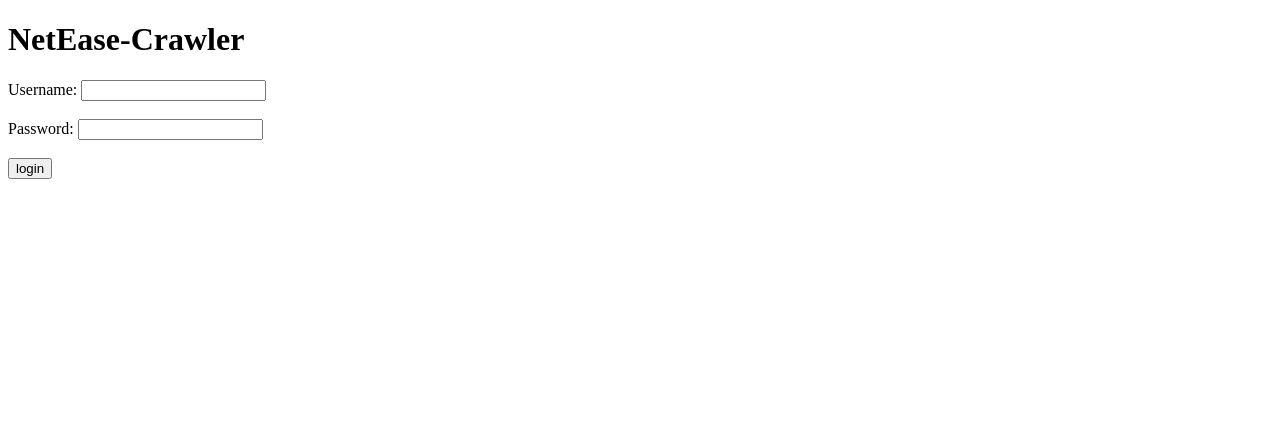
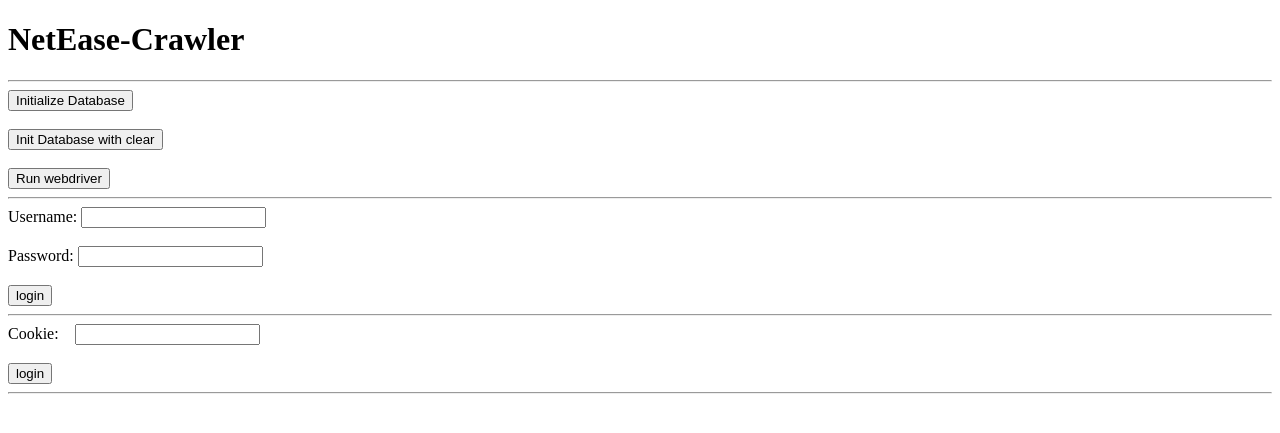
Before and after one commit to SuoweiHu/NetEase-Flask-Application, a Flask app: page / in a window 1280 px wide. Shown: the top 433 px of the page. Run offline with Flask 2, Linux system fonts and the light colour scheme.

Commit message:
完成了初始化页面, 用户登陆页面的前端逻辑(封包前的最后一次提交)

```diff
--- a/crawler_n_db/NetEase_Crawler.py
+++ b/crawler_n_db/NetEase_Crawler.py
@@ -125,7 +125,7 @@ def driver_factory(headless = False):
         driver = webdriver.Chrome(options = chrome_options)
         return driver
 
-__driver__ = driver_factory(headless = True)       # 无界面？(Headless)
+__driver__ = driver_factory(headless = True)
 
 def scroll(driver, repeat = 5):
     for i in range(1, repeat):
@@ -461,3 +461,11 @@ def craw(id):
     parsed_user     = parse_userPage(html_user, recursive=True,recur_limit=sys.maxsize)             # 解析用户页
     # save_toJson(text = parsed_user,     path = FILE_PATH['user'] + 'export.json')
     return parsed_user
+
+def start():
+    __driver__ = driver_factory(headless = True)       # 无界面？(Headless)
+    return
+
+def close():
+    __driver__.quit()
+    return
--- a/flask_app/main.py
+++ b/flask_app/main.py
@@ -1,25 +1,97 @@
+from os import abort
+import sys
+
+from flask.helpers import get_flashed_messages
+sys.path.append("../")
 from flask import Flask, request, render_template
+from crawler_n_db import NetEase_Crawler, NetEase_Mongodb
+
 
 app = Flask(__name__) # Flask web应用实例
+app.secret_key = b'_5#y2L"F4Q8z\n\xec]/'
+
 
 # 主页面 index.html
 @app.route('/')
 def index():
     return render_template("index.html")
 
+
 # 登录页面 login.html
 @app.route('/login', methods=['GET', "POST"])
 def login():
     # 如果HTTP方法为GET,那么就是用args方法获得请求参数
     if(request.method == "GET"):
-        query_dict = dict(request.args)
-        return str(query_dict)
+        return str(dict(request.form))
+
     # 如果HTTP方法为GET,那么就是用form方法获得请求参数
     elif(request.method == "POST"):
         query_dict = dict(request.form)
+        if(request.form.get("option") == "username+password"):
+            username = request.form.get("username")
+            password = request.form.get("password")
+            return f"Username: {username} {password}"
+        elif(request.form.get("option") == "cookie"):
+            cookie = request.form.get("cookie")
+            return f"Cookie: {cookie}"
+
         return str(query_dict)
+
+    # 不对其他方法作响应
     else:
-        return "<h1> Unknown HTTP request method. </h1>"
+        abort(404)
+
+
+# 初始化页面
+def initialize_pkg(request_dict):
+    """
+    request_dict["init_option"] can be either:
+        database-init: connet to the database
+        database-clear: connect/ clear existing docs/ close connection
+        webdriver-init: boot webdriver
+    return
+        True: if operation is a success
+        False: otherwise
+    """
+    if(request_dict["init_option"] == "database-init"):
+        try:
+            NetEase_Mongodb.start(clear=False)
+            return True
+        except:
+            print("Database initalization failure.")
+            return False
+
+    elif(request_dict["init_option"] == "database-init-clear"):
+        try:
+            NetEase_Mongodb.start(clear=True)
+            return True
+        except:
+            print("Database initalization failure.")
+            return False
+
+    elif(request_dict["init_option"] == "webdriver-init"):
+        try:
+            NetEase_Crawler.start(clear=True)
+            return True
+        except:
+            print("Driver initalization failure.")
+            return False
+
+    else:
+        return False
+@app.route('/init', methods=["POST","GET"])
+def initialize():
+    if(request.method == "GET"):
+        request_dict = dict(request.args)
+        initialize_pkg(request_dict)
+        return
+    elif(request.method == "POST"):
+        request_dict = dict(request.form)
+        initialize_pkg(request_dict)
+        return
+    else:
+        abort(404)
+
 
 # 等待页面 wait.html
 @app.route('/wait')
@@ -28,4 +100,5 @@ def wait():
 
 
 if __name__ == "__main__":
+    __driver__ = None
     app.run(host="0.0.0.0", port=9512, debug=True)
--- a/flask_app/templates/index.html
+++ b/flask_app/templates/index.html
@@ -6,11 +6,45 @@
     <title>NetEase-Crawler</title>
 </head>
 <body>
-    <h1>NetEase-Crawler</h1>
+    <!-- Heading  -->
+    <h1>NetEase-Crawler</h1><hr>
+
+    <!-- Initialize Database/Webdriver -->
+    <form action="/init" method="get">
+        <input type="hidden" name="init_option" value="database-init">
+        <input type="submit" value="Initialize Database">
+    </form><br>
+    <form action="/init" method="get">
+        <input type="hidden" name="init_option" value="database-init-clear">
+        <input type="submit" value="Init Database with clear">
+    </form><br>
+    <form action="/init" method="get">
+        <input type="hidden" name="init_option" value="webdriver">
+        <input type="submit" value="Run webdriver">
+    </form><hr>
+
+    <!-- Username+Password/Cookie Upload -->
+    <!-- <div>
+        Select one of the options: <br><br>
+        <input type="radio" name="option" value="account" checked="checked" id=""> Username + Password <br>
+        <input type="radio" name="option" value="cookie" id=""> User Cookie <br>
+    </div>
+    <hr> -->
     <form action="/login" method="post">
-        Username: <input type="text" name="username" id=""><br><br>
-        Password: <input type="password" name="password" id=""><br><br>
-        <input type="submit" value="login">
-    </form>
+        <div>
+            <input type="hidden" name="option" value="username+password">
+            Username: <input type="text" name="username" id=""><br><br>
+            Password: <input type="password" name="password" id=""><br><br>
+            <input type="submit" value="login">
+        </div>
+    </form><hr>
+    <form action="/login" method="post">
+        <div>
+            <input type="hidden" name="option" value="cookie">
+            Cookie: &nbsp;&nbsp;&nbsp;<input type="text" name="cookie" id=""><br><br>
+            <input type="submit" value="login">
+        </div>
+    </form><hr>
+
 </body>
 </html>
```
Also changed, not shown: crawler_n_db/NetEase_Mongodb.py (+23 -1 lines), main.py (+7 -7 lines).
